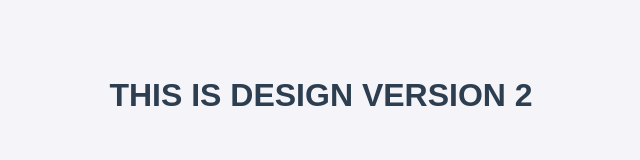
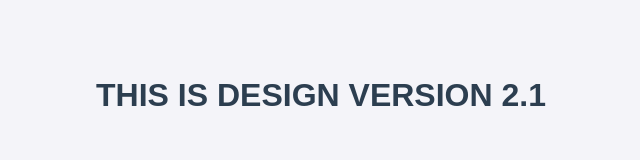
Before and after one commit to rahulpandit1862/mygitrepotest, a plain HTML site: page index.html in a window 1280 px wide. Shown: the whole page, without its empty margins (319-959 px from the left). Drawn offline with Linux system fonts and the light colour scheme.

Commit message:
design commit 2.1 added

```diff
--- a/index.html
+++ b/index.html
@@ -7,7 +7,7 @@
     <link rel="stylesheet" href="styles.css"> <!-- Link to external CSS -->
 </head>
 <body>
-    <h1>This is design version 2</h1>
+    <h1>This is design version 2.1</h1>
     <!-- <p>This is a basic HTML page.</p> -->
 </body>
 </html>
```
